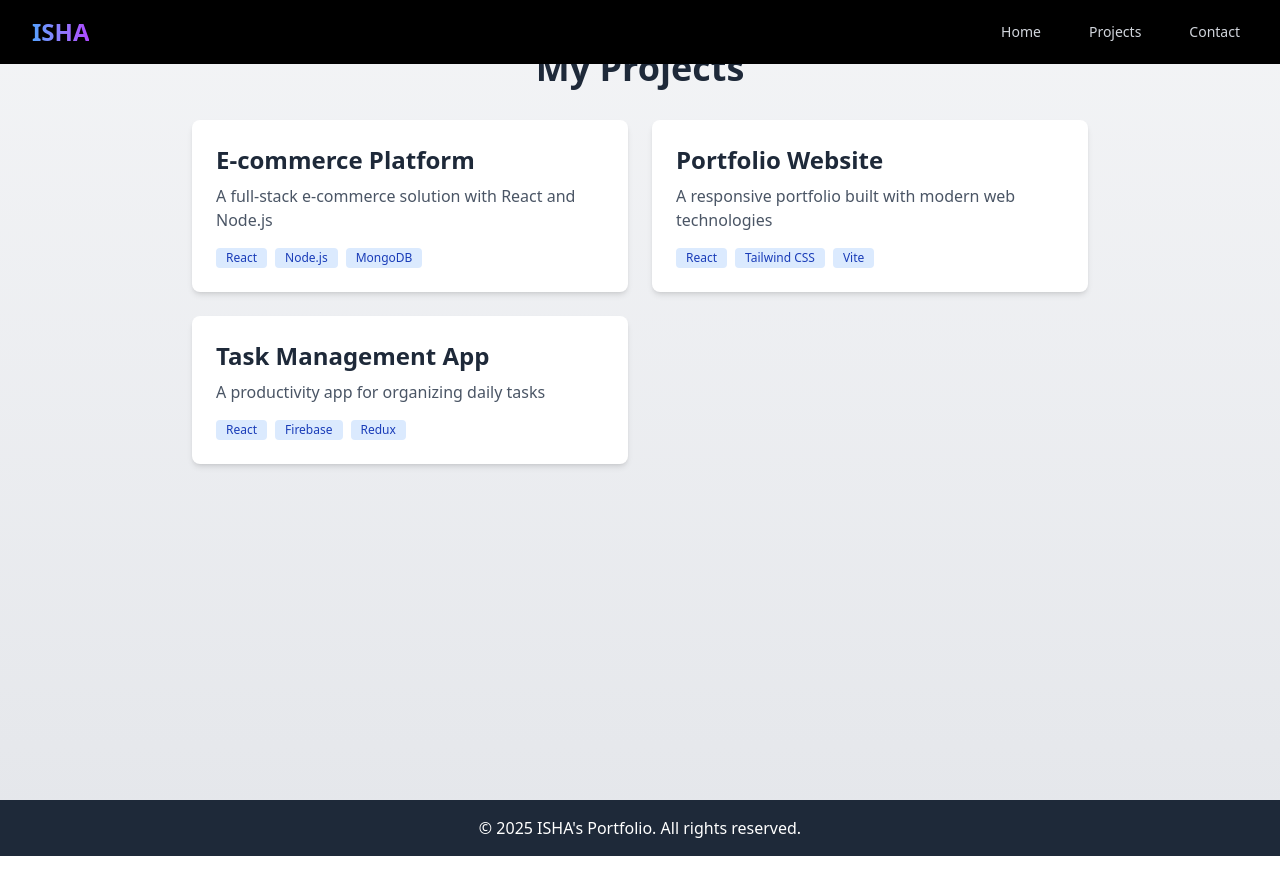
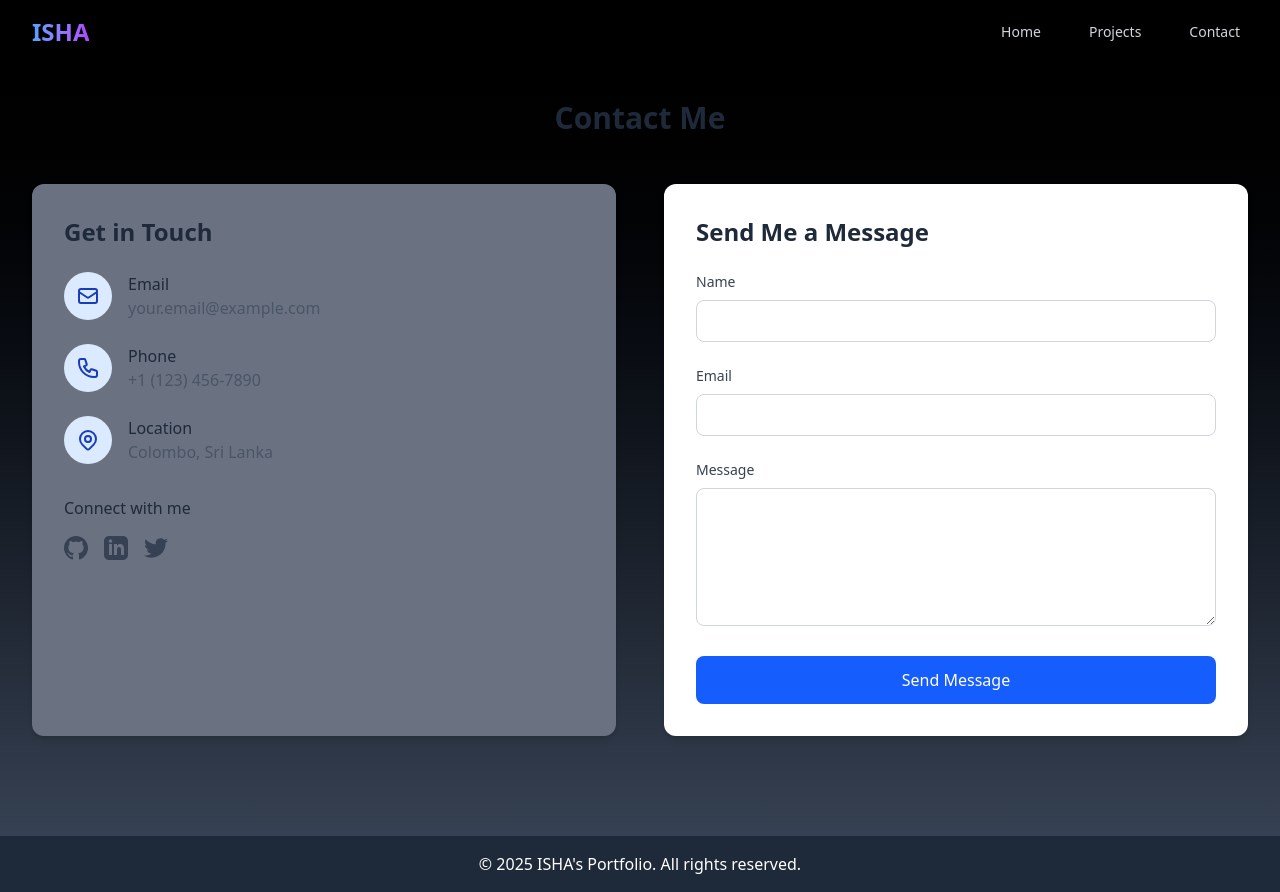
Before and after one commit to ishaniekanayaka/new_Portfolio, a React (Vite) app: page /contact in a window 1280 px wide. Before the commit the page ends 856 px from the top, so only its background shows below. Built offline with nearby package versions, Linux system fonts and the light colour scheme.

Commit message:
try to create contact page

```diff
--- a/src/pages/Contact.tsx
+++ b/src/pages/Contact.tsx
@@ -1,49 +1,191 @@
+import { useState } from 'react';
+import { motion } from 'framer-motion';
 
-const projects = [
-  {
-    id: 1,
-    title: "E-commerce Platform",
-    description: "A full-stack e-commerce solution with React and Node.js",
-    tags: ["React", "Node.js", "MongoDB"],
-  },
-  {
-    id: 2,
-    title: "Portfolio Website",
-    description: "A responsive portfolio built with modern web technologies",
-    tags: ["React", "Tailwind CSS", "Vite"],
-  },
-  {
-    id: 3,
-    title: "Task Management App",
-    description: "A productivity app for organizing daily tasks",
-    tags: ["React", "Firebase", "Redux"],
-  },
-];
 const Contact = () => {
+  const [formData, setFormData] = useState({
+    name: '',
+    email: '',
+    message: ''
+  });
+
+  const handleChange = (e: React.ChangeEvent<HTMLInputElement | HTMLTextAreaElement>) => {
+    const { name, value } = e.target;
+    setFormData(prev => ({
+      ...prev,
+      [name]: value
+    }));
+  };
+
+  const handleSubmit = (e: React.FormEvent) => {
+    e.preventDefault();
+    // Handle form submission logic here
+    console.log('Form submitted:', formData);
+    // You can add your email sending logic or API call here
+  };
+
   return (
-      <div className="min-h-screen bg-gradient-to-b from-gray-100 to-gray-200 py-12 px-4">
-        <div className="max-w-4xl mx-auto">
-          <h1 className="text-4xl font-bold text-gray-800 mb-8 text-center">My Projects</h1>
+      <section className="py-25 px-4 sm:px-6 lg:px-8 bg-gradient-to-b from-black to-gray-700">
+        <div className="max-w-7xl mx-auto">
+          <motion.h2
+              initial={{ opacity: 0, y: 20 }}
+              animate={{ opacity: 1, y: 0 }}
+              transition={{ duration: 0.5 }}
+              className="text-3xl font-bold text-center mb-12 text-gray-800"
+          >
+            Contact Me
+          </motion.h2>
 
-          <div className="grid md:grid-cols-2 gap-6">
-            {projects.map((project) => (
-                <div key={project.id} className="bg-white rounded-lg shadow-md overflow-hidden hover:shadow-xl transition duration-300">
-                  <div className="p-6">
-                    <h3 className="text-2xl font-semibold text-gray-800 mb-2">{project.title}</h3>
-                    <p className="text-gray-600 mb-4">{project.description}</p>
-                    <div className="flex flex-wrap gap-2">
-                      {project.tags.map((tag, index) => (
-                          <span key={index} className="bg-blue-100 text-blue-800 text-xs font-medium px-2.5 py-0.5 rounded">
-                      {tag}
-                    </span>
-                      ))}
-                    </div>
+          <div className="grid grid-cols-1 lg:grid-cols-2 gap-12">
+            <motion.div
+                initial={{ opacity: 0, x: -20 }}
+                animate={{ opacity: 1, x: 0 }}
+                transition={{ duration: 0.5, delay: 0.2 }}
+                className="bg-gray-500 rounded-xl p-8 shadow-md"
+            >
+              <h3 className="text-2xl font-semibold mb-6 text-gray-800">Get in Touch</h3>
+
+              <div className="space-y-6">
+                <div className="flex items-start space-x-4">
+                  <div className="bg-blue-100 p-3 rounded-full">
+                    <svg className="w-6 h-6 text-blue-800" fill="none" stroke="currentColor" viewBox="0 0 24 24">
+                      <path strokeLinecap="round" strokeLinejoin="round" strokeWidth="2" d="M3 8l7.89 5.26a2 2 0 002.22 0L21 8M5 19h14a2 2 0 002-2V7a2 2 0 00-2-2H5a2 2 0 00-2 2v10a2 2 0 002 2z" />
+                    </svg>
+                  </div>
+                  <div>
+                    <h4 className="font-medium text-gray-800">Email</h4>
+                    <p className="text-gray-600">your.email@example.com</p>
                   </div>
                 </div>
-            ))}
+
+                <div className="flex items-start space-x-4">
+                  <div className="bg-blue-100 p-3 rounded-full">
+                    <svg className="w-6 h-6 text-blue-800" fill="none" stroke="currentColor" viewBox="0 0 24 24">
+                      <path strokeLinecap="round" strokeLinejoin="round" strokeWidth="2" d="M3 5a2 2 0 012-2h3.28a1 1 0 01.948.684l1.498 4.493a1 1 0 01-.502 1.21l-2.257 1.13a11.042 11.042 0 005.516 5.516l1.13-2.257a1 1 0 011.21-.502l4.493 1.498a1 1 0 01.684.949V19a2 2 0 01-2 2h-1C9.716 21 3 14.284 3 6V5z" />
+                    </svg>
+                  </div>
+                  <div>
+                    <h4 className="font-medium text-gray-800">Phone</h4>
+                    <p className="text-gray-600">+1 (123) 456-7890</p>
+                  </div>
+                </div>
+
+                <div className="flex items-start space-x-4">
+                  <div className="bg-blue-100 p-3 rounded-full">
+                    <svg className="w-6 h-6 text-blue-800" fill="none" stroke="currentColor" viewBox="0 0 24 24">
+                      <path strokeLinecap="round" strokeLinejoin="round" strokeWidth="2" d="M17.657 16.657L13.414 20.9a1.998 1.998 0 01-2.827 0l-4.244-4.243a8 8 0 1111.314 0z" />
+                      <path strokeLinecap="round" strokeLinejoin="round" strokeWidth="2" d="M15 11a3 3 0 11-6 0 3 3 0 016 0z" />
+                    </svg>
+                  </div>
+                  <div>
+                    <h4 className="font-medium text-gray-800">Location</h4>
+                    <p className="text-gray-600">Colombo, Sri Lanka</p>
+                  </div>
+                </div>
+              </div>
+
+              <div className="mt-8">
+                <h4 className="font-medium text-gray-800 mb-4">Connect with me</h4>
+                <div className="flex space-x-4">
+                  <motion.a
+                      whileHover={{ scale: 1.1 }}
+                      whileTap={{ scale: 0.9 }}
+                      href="https://github.com/yourusername"
+                      target="_blank"
+                      rel="noopener noreferrer"
+                      className="text-gray-700 hover:text-gray-900 transition-colors"
+                  >
+                    <svg className="w-6 h-6" fill="currentColor" viewBox="0 0 24 24">
+                      <path d="M12 0c-6.626 0-12 5.373-12 12 0 5.302 3.438 9.8 8.207 11.387.599.111.793-.261.793-.577v-2.234c-3.338.726-4.033-1.416-4.033-1.416-.546-1.387-1.333-1.756-1.333-1.756-1.089-.745.083-.729.083-.729 1.205.084 1.839 1.237 1.839 1.237 1.07 1.834 2.807 1.304 3.492.997.107-.775.418-1.305.762-1.604-2.665-.305-5.467-1.334-5.467-5.931 0-1.311.469-2.381 1.236-3.221-.124-.303-.535-1.524.117-3.176 0 0 1.008-.322 3.301 1.23.957-.266 1.983-.399 3.003-.404 1.02.005 2.047.138 3.006.404 2.291-1.552 3.297-1.23 3.297-1.23.653 1.653.242 2.874.118 3.176.77.84 1.235 1.911 1.235 3.221 0 4.609-2.807 5.624-5.479 5.921.43.372.823 1.102.823 2.222v3.293c0 .319.192.694.801.576 4.765-1.589 8.199-6.086 8.199-11.386 0-6.627-5.373-12-12-12z" />
+                    </svg>
+                  </motion.a>
+                  <motion.a
+                      whileHover={{ scale: 1.1 }}
+                      whileTap={{ scale: 0.9 }}
+                      href="https://linkedin.com/in/yourusername"
+                      target="_blank"
+                      rel="noopener noreferrer"
+                      className="text-gray-700 hover:text-gray-900 transition-colors"
+                  >
+                    <svg className="w-6 h-6" fill="currentColor" viewBox="0 0 24 24">
+                      <path d="M19 0h-14c-2.761 0-5 2.239-5 5v14c0 2.761 2.239 5 5 5h14c2.762 0 5-2.239 5-5v-14c0-2.761-2.238-5-5-5zm-11 19h-3v-11h3v11zm-1.5-12.268c-.966 0-1.75-.79-1.75-1.764s.784-1.764 1.75-1.764 1.75.79 1.75 1.764-.783 1.764-1.75 1.764zm13.5 12.268h-3v-5.604c0-3.368-4-3.113-4 0v5.604h-3v-11h3v1.765c1.396-2.586 7-2.777 7 2.476v6.759z" />
+                    </svg>
+                  </motion.a>
+                  <motion.a
+                      whileHover={{ scale: 1.1 }}
+                      whileTap={{ scale: 0.9 }}
+                      href="https://twitter.com/yourusername"
+                      target="_blank"
+                      rel="noopener noreferrer"
+                      className="text-gray-700 hover:text-gray-900 transition-colors"
+                  >
+                    <svg className="w-6 h-6" fill="currentColor" viewBox="0 0 24 24">
+                      <path d="M24 4.557c-.883.392-1.832.656-2.828.775 1.017-.609 1.798-1.574 2.165-2.724-.951.564-2.005.974-3.127 1.195-.897-.957-2.178-1.555-3.594-1.555-3.179 0-5.515 2.966-4.797 6.045-4.091-.205-7.719-2.165-10.148-5.144-1.29 2.213-.669 5.108 1.523 6.574-.806-.026-1.566-.247-2.229-.616-.054 2.281 1.581 4.415 3.949 4.89-.693.188-1.452.232-2.224.084.626 1.956 2.444 3.379 4.6 3.419-2.07 1.623-4.678 2.348-7.29 2.04 2.179 1.397 4.768 2.212 7.548 2.212 9.142 0 14.307-7.721 13.995-14.646.962-.695 1.797-1.562 2.457-2.549z" />
+                    </svg>
+                  </motion.a>
+                </div>
+              </div>
+            </motion.div>
+
+            <motion.div
+                initial={{ opacity: 0, x: 20 }}
+                animate={{ opacity: 1, x: 0 }}
+                transition={{ duration: 0.5, delay: 0.2 }}
+                className="bg-white rounded-xl p-8 shadow-md"
+            >
+              <h3 className="text-2xl font-semibold mb-6 text-gray-800">Send Me a Message</h3>
+              <form onSubmit={handleSubmit}>
+                <div className="mb-6">
+                  <label htmlFor="name" className="block text-sm font-medium text-gray-700 mb-2">Name</label>
+                  <input
+                      type="text"
+                      id="name"
+                      name="name"
+                      value={formData.name}
+                      onChange={handleChange}
+                      className="w-full px-4 py-2 border border-gray-300 rounded-lg focus:ring-2 focus:ring-blue-500 focus:border-blue-500 transition"
+                      required
+                  />
+                </div>
+
+                <div className="mb-6">
+                  <label htmlFor="email" className="block text-sm font-medium text-gray-700 mb-2">Email</label>
+                  <input
+                      type="email"
+                      id="email"
+                      name="email"
+                      value={formData.email}
+                      onChange={handleChange}
+                      className="w-full px-4 py-2 border border-gray-300 rounded-lg focus:ring-2 focus:ring-blue-500 focus:border-blue-500 transition"
+                      required
+                  />
+                </div>
+
+                <div className="mb-6">
+                  <label htmlFor="message" className="block text-sm font-medium text-gray-700 mb-2">Message</label>
+                  <textarea
+                      id="message"
+                      name="message"
+                      rows={5}
+                      value={formData.message}
+                      onChange={handleChange}
+                      className="w-full px-4 py-2 border border-gray-300 rounded-lg focus:ring-2 focus:ring-blue-500 focus:border-blue-500 transition"
+                      required
+                  ></textarea>
+                </div>
+
+                <motion.button
+                    type="submit"
+                    whileHover={{ scale: 1.05 }}
+                    whileTap={{ scale: 0.95 }}
+                    className="w-full bg-blue-600 text-white py-3 px-6 rounded-lg font-medium hover:bg-blue-700 transition-colors"
+                >
+                  Send Message
+                </motion.button>
+              </form>
+            </motion.div>
           </div>
         </div>
-      </div>
+      </section>
   );
 };
 
--- a/src/pages/Project.tsx
+++ b/src/pages/Project.tsx
@@ -52,13 +52,13 @@ const Projects = () => {
   const [hoveredProject, setHoveredProject] = useState<number | null>(null);
 
   return (
-      <section className="py-25 px-4 sm:px-6 lg:px-8 bg-gray-50">
+      <section className="py-27 px-4 sm:px-6 lg:px-10 bg-gradient-to-b from-black to-gray-700">
         <div className="max-w-7xl mx-auto">
           <motion.h2
               initial={{ opacity: 0, y: 20 }}
               animate={{ opacity: 1, y: 0 }}
               transition={{ duration: 0.5 }}
-              className="text-3xl font-bold text-center mb-12 text-gray-800"
+              className="text-3xl font-bold text-center mb-12 text-white"
           >
             My Projects
           </motion.h2>
```
